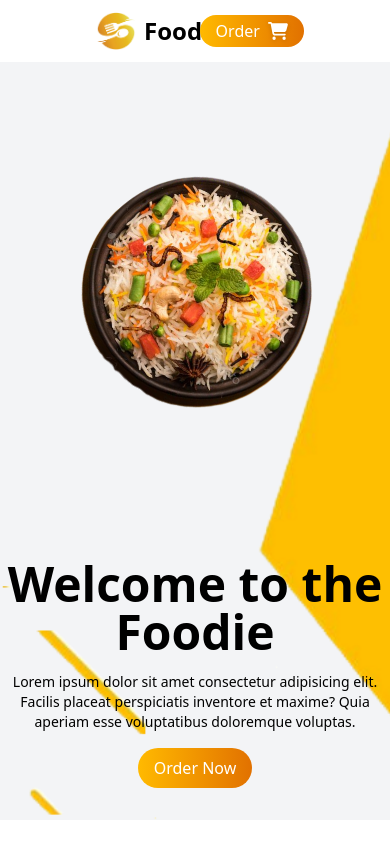
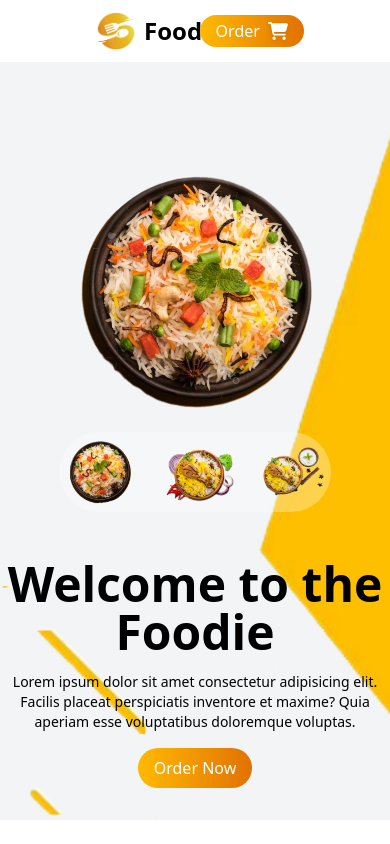
Before and after one commit to Ditechgit/YT_FoodieZone, a React (Vite) app: page / in a window 390 px wide. Built offline with nearby package versions, Linux system fonts and the light colour scheme.

Commit message:
feat - Complete the image section and list image

```diff
--- a/src/components/Hero/Hero.jsx
+++ b/src/components/Hero/Hero.jsx
@@ -14,7 +14,7 @@ const ImageList = [
     img: Food2,
   },
   {
-    id: 2,
+    id: 3,
     img: Food3,
   },
 ];
@@ -57,11 +57,28 @@ const Hero = () => {
           {/* Image section */}
           <div className="order-1 sm:order-2 min-h-[450px] sm:min-h-[450px] flex justify-center items-center relative">
             {/*main image section */}
-            <div className="flex justify-center items-center">
-              <img src={imageId} alt="" className="w-[300px] sm:w-[450px] mx-auto spin"/>
+            <div className="flex justify-center items-center h-[300px] sm:h-[450px] overflow-hidden">
+              <img
+                src={imageId}
+                alt=""
+                className="w-[300px] sm:w-[450px] mx-auto spin"
+              />
             </div>
             {/*image list section */}
-            <div></div>
+            <div className="flex lg:flex-col lg:top-1/2 lg:-translate-y-1/2 lg:py-2 justify-center gap-4 absolute bottom-[0px] lg:-right-10 bg-white/30 rounded-full">
+              {ImageList.map((item) => (
+                <img
+                  key={item.id}
+                  src={item.img}
+                  onClick={() => {
+                    setImageId(
+                      item.id === 1 ? Food1 : item.id === 2 ? Food2 : Food3
+                    );
+                  }}
+                  className="max-w-[80px] h-[80px] object-contain inline-block hover:scale-105 duration-200"
+                />
+              ))}
+            </div>
           </div>
         </div>
       </div>
```
